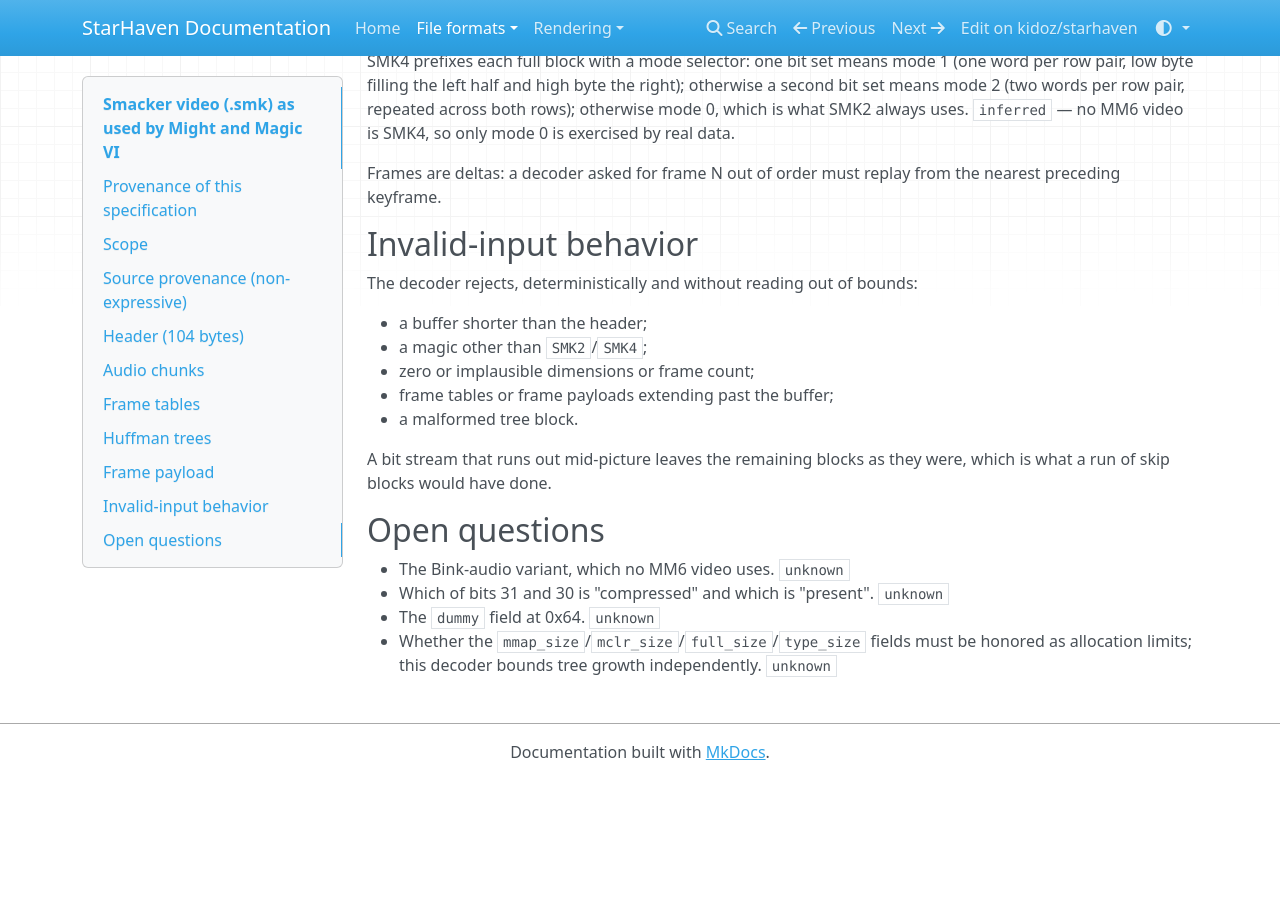
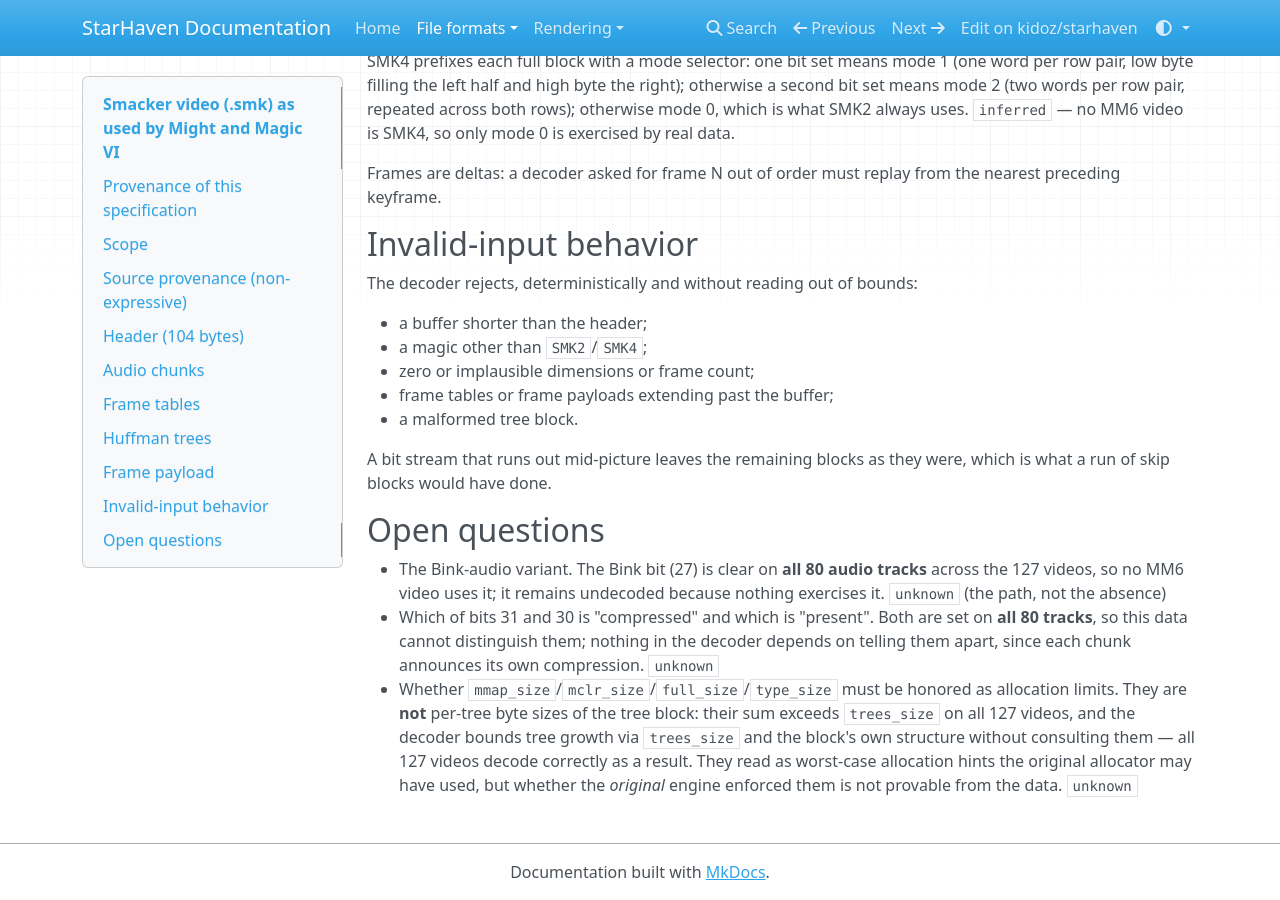
Before and after one commit to kidoz/starhaven, an MkDocs documentation site: the page built from docs/formats/smacker.md, in a window 1280 px wide and 900 px high, scrolled down 5438 px. Built offline with MkDocs 1.6.1, drawn with Linux system fonts in a browser that asks for light colours; nearby versions of some CDN libraries; before the commit the page ends 6218 px from its top, so only the background shows below that; some of the changed text lies outside the part shown.

Commit message:
Count every reel and find no Bink among them

```diff
--- a/docs/formats/smacker.md
+++ b/docs/formats/smacker.md
@@ -44,7 +44,7 @@ it**.
 | 0x40 | 4 | u32 | full_size | observed | |
 | 0x44 | 4 | u32 | type_size | observed | |
 | 0x48 | 28 | u32[7] | audio_rate | observed | sample rate + flags per track; see below |
-| 0x64 | 4 | u32 | dummy | unknown | |
+| 0x64 | 4 | u32 | dummy | observed | zero on all 127 MM6 videos; unused |
 
 ### Frame rate
 
@@ -250,9 +250,17 @@ were, which is what a run of skip blocks would have done.
 
 ## Open questions
 
-- The Bink-audio variant, which no MM6 video uses. `unknown`
-- Which of bits 31 and 30 is "compressed" and which is "present". `unknown`
-- The `dummy` field at 0x64. `unknown`
-- Whether the `mmap_size`/`mclr_size`/`full_size`/`type_size` fields must be
-  honored as allocation limits; this decoder bounds tree growth independently.
-  `unknown`
+- The Bink-audio variant. The Bink bit (27) is clear on **all 80 audio tracks**
+  across the 127 videos, so no MM6 video uses it; it remains undecoded because
+  nothing exercises it. `unknown` (the path, not the absence)
+- Which of bits 31 and 30 is "compressed" and which is "present". Both are set
+  on **all 80 tracks**, so this data cannot distinguish them; nothing in the
+  decoder depends on telling them apart, since each chunk announces its own
+  compression. `unknown`
+- Whether `mmap_size`/`mclr_size`/`full_size`/`type_size` must be honored as
+  allocation limits. They are **not** per-tree byte sizes of the tree block:
+  their sum exceeds `trees_size` on all 127 videos, and the decoder bounds tree
+  growth via `trees_size` and the block's own structure without consulting them
+  — all 127 videos decode correctly as a result. They read as worst-case
+  allocation hints the original allocator may have used, but whether the
+  *original* engine enforced them is not provable from the data. `unknown`
```
Also changed, not shown: docs/formats/vid.md (+4 -2 lines).
